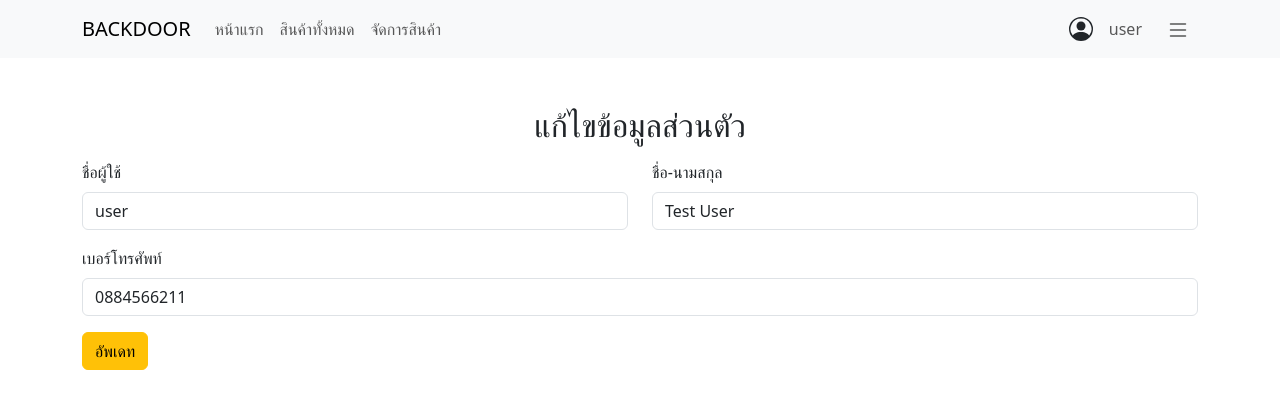
After one commit to IceMan0D/Codee, a PHP site: page /edit_profile_admin.php in a window 1280 px wide. The commit adds this page. Shown: the top 409 px of the page. Run offline with PHP 8.4, Linux system fonts and the light colour scheme; a user stored in the database is signed in; data comes from the database, SQL or seed files in the repository; some libraries are stand-ins or nearby versions.

Commit message:
update section admin

```diff
--- /dev/null
+++ b/admin/edit_profile_admin.php
@@ -0,0 +1,76 @@
+<?php
+    require_once 'check_permission.php';
+    require_once '../conn.php';
+
+    $user = $_SESSION['admin_login'];
+    $stmt = $conn->prepare("SELECT user_username, user_fullname, tel FROM user WHERE user_id = :status");
+    $stmt->bindParam(':status', $user, PDO::PARAM_INT);
+    $stmt->execute();
+    $admin_data = $stmt->fetch(PDO::FETCH_ASSOC);
+
+    // var_dump($admin_data);
+
+    // update user
+    if($_SERVER['REQUEST_METHOD'] == 'POST' && isset($_POST['submit'])){
+        $user_username = htmlspecialchars($_POST['user_name']);
+        $user_fullname = htmlspecialchars($_POST['full_name']);
+        $tel = htmlspecialchars($_POST['tel']);
+
+        $stmt2 = $conn->prepare("UPDATE user SET user_username = :user_username, user_fullname = :user_fullname, tel = :tel WHERE user_id = :user_id");
+        $stmt2->bindParam(':user_username', $user_username, PDO::PARAM_STR);
+        $stmt2->bindParam(':user_fullname', $user_fullname, PDO::PARAM_STR);
+        $stmt2->bindParam(':tel', $tel, PDO::PARAM_STR);
+        $stmt2->bindParam(':user_id', $user, PDO::PARAM_INT);
+        $stmt2->execute();
+        $message = 'success';
+
+        header('location: edit_profile_admin.php');
+        exit();
+    }
+?>
+
+<?php
+    $title = 'แก้ไขบัญชี';
+    include_once 'views/partials/header.php';
+    include_once 'views/partials/navbar.php';
+?>
+
+<body>
+    <?php if(!empty($message)): ?>
+    <?php
+        echo '
+        <script>
+            Swal.fire({
+                title: "แก้ไขสำเร็จ",
+                icon: "success"
+              });</script>'
+        ?>
+    <?php endif; ?>
+    <div class="container">
+        <form action="" method="POST" class="my-5">
+            <h2 class="text-center mb-3">แก้ไขข้อมูลส่วนตัว</h2>
+            <div class="row">
+                <div class="col-md-6 mb-3">
+                    <label for="" class="form-label">ชื่อผู้ใช้</label>
+                    <input type="text" class="form-control" placeholder="กรอกชื่อผู้ใช้" name="user_name"
+                        value="<?php echo $admin_data['user_username']; ?>">
+                </div>
+                <div class="col-md-6 mb-3">
+                    <label for="" class="form-label">ชื่อ-นามสกุล</label>
+                    <input type="text" class="form-control" placeholder="กรอกชื่อ-นามสกุล" name="full_name"
+                        value="<?php echo $admin_data['user_fullname'];  ?>">
+                </div>
+            </div>
+            <div class="row">
+                <div class="col-md-12 mb-3">
+                    <label for="" class="form-label">เบอร์โทรศัพท์</label>
+                    <input type="text" class="form-control" placeholder="เบอโทรศัพ" name="tel"
+                        value="<?php echo $admin_data['tel'];  ?>">
+                </div>
+            </div>
+            <input class="btn btn-warning" type="submit" value="อัพเดท" name="submit">
+        </form>
+    </div>
+</body>
+
+</html>
--- a/admin/views/partials/header.php
+++ b/admin/views/partials/header.php
@@ -7,4 +7,10 @@
     <title><?php echo $title ?></title>
     <link href="https://cdn.jsdelivr.net/npm/bootstrap@5.3.3/dist/css/bootstrap.min.css" rel="stylesheet"
         integrity="sha384-QWTKZyjpPEjISv5WaRU9OFeRpok6YctnYmDr5pNlyT2bRjXh0JMhjY6hW+ALEwIH" crossorigin="anonymous">
+    <script src="https://cdn.jsdelivr.net/npm/sweetalert2@11"></script>
+    <script src="https://code.jquery.com/jquery-3.7.1.js"
+        integrity="sha256-eKhayi8LEQwp4NKxN+CfCh+3qOVUtJn3QNZ0TciWLP4=" crossorigin="anonymous"></script>
+    <script src="https://cdn.jsdelivr.net/npm/bootstrap@5.3.3/dist/js/bootstrap.bundle.min.js"
+        integrity="sha384-YvpcrYf0tY3lHB60NNkmXc5s9fDVZLESaAA55NDzOxhy9GkcIdslK1eN7N6jIeHz" crossorigin="anonymous">
+    </script>
 </head>
--- a/admin/views/partials/navbar.php
+++ b/admin/views/partials/navbar.php
@@ -1,14 +1,15 @@
 <?php
     require_once '../conn.php';
     // session_start();
+    $status = $_SESSION['admin_login'];
     $stmt = $conn->prepare('SELECT user_username FROM user WHERE user_id = :user_id');
-    $stmt->bindParam(':user_id', $_SESSION['admin_login']);
+    $stmt->bindParam(':user_id', $status);
     $stmt->execute();
     $result = $stmt->fetch(PDO::FETCH_ASSOC);
 ?>
 <nav class="navbar navbar-expand-lg bg-body-tertiary ">
     <div class="container">
-        <a class="navbar-brand" href="#">Codee</a>
+        <a class="navbar-brand" href="main_admin.php">BACKDOOR</a>
         <button class="navbar-toggler" type="button" data-bs-toggle="collapse" data-bs-target="#navbarNav"
             aria-controls="navbarNav" aria-expanded="false" aria-label="Toggle navigation">
             <span class="navbar-toggler-icon"></span>
@@ -19,21 +20,42 @@
                     <a class="nav-link" aria-current="page" href="main_admin.php">หน้าแรก</a>
                 </li>
                 <li class="nav-item">
+                    <a class="nav-link" href="#">สินค้าทั้งหมด</a>
+                </li>
+                <li class="nav-item">
                     <a class="nav-link" href="list_product.php">จัดการสินค้า</a>
                 </li>
+
             </ul>
         </div>
-        <form class="d-flex align-items-center" action=" logout.php">
+        <form action="" class="d-flex">
+            <ul class="navbar-nav">
                 <div class="logo-user d-flex align-items-center">
+                    <!-- <a href="#" class="nav-link me-2">สถานะ: ผู้ดูแลระบบ</a> -->
                     <svg xmlns="http://www.w3.org/2000/svg" width="24" height="24" fill="currentColor"
                         class="bi bi-person-circle me-2" viewBox="0 0 16 16">
                         <path d="M11 6a3 3 0 1 1-6 0 3 3 0 0 1 6 0" />
                         <path fill-rule="evenodd"
                             d="M0 8a8 8 0 1 1 16 0A8 8 0 0 1 0 8m8-7a7 7 0 0 0-5.468 11.37C3.242 11.226 4.805 10 8 10s4.757 1.225 5.468 2.37A7 7 0 0 0 8 1" />
                     </svg>
-                <a href="#" class="nav-link me-5"><?php echo $result['user_username']; ?></a>
+                    <a href="#" class="nav-link me-2"><?php echo $result['user_username']; ?></a>
                 </div>
-            <button class="btn btn-outline-danger" type="submit">ออกจากระบบ</button>
+                <li class="nav-item dropdown">
+                    <a class="nav-link " href="#" role="button" data-bs-toggle="dropdown" aria-expanded="false">
+                        <svg xmlns="http://www.w3.org/2000/svg" width="24" height="24" fill="currentColor"
+                            class="bi bi-list" viewBox="0 0 16 16">
+                            <path fill-rule="evenodd"
+                                d="M2.5 12a.5.5 0 0 1 .5-.5h10a.5.5 0 0 1 0 1H3a.5.5 0 0 1-.5-.5m0-4a.5.5 0 0 1 .5-.5h10a.5.5 0 0 1 0 1H3a.5.5 0 0 1-.5-.5m0-4a.5.5 0 0 1 .5-.5h10a.5.5 0 0 1 0 1H3a.5.5 0 0 1-.5-.5" />
+                        </svg>
+                    </a>
+                    <ul class="dropdown-menu">
+                        <li><a class="dropdown-item" href="edit_profile_admin.php">จัดการบัญชี</a></li>
+                        <li><a class="dropdown-item" href="logout.php">ออกจากระบบ</a></li>
+                    </ul>
+                </li>
+            </ul>
         </form>
+
+
     </div>
 </nav>
```
Also changed, not shown: admin/create_product.php (+25 -19 lines), admin/delete_product.php (+6 -4 lines), admin/edit_product.php (+2 -11 lines), admin/list_product.php (+71 -20 lines), admin/main_admin.php (+13 -0 lines). Lines whose indentation alone changed are shown as unchanged.
